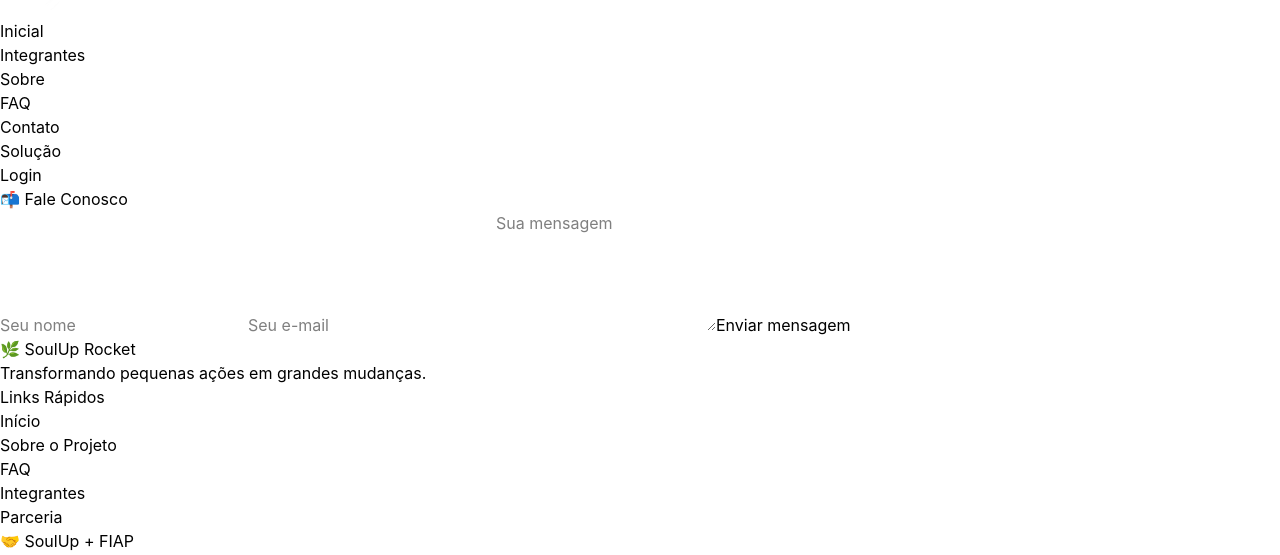
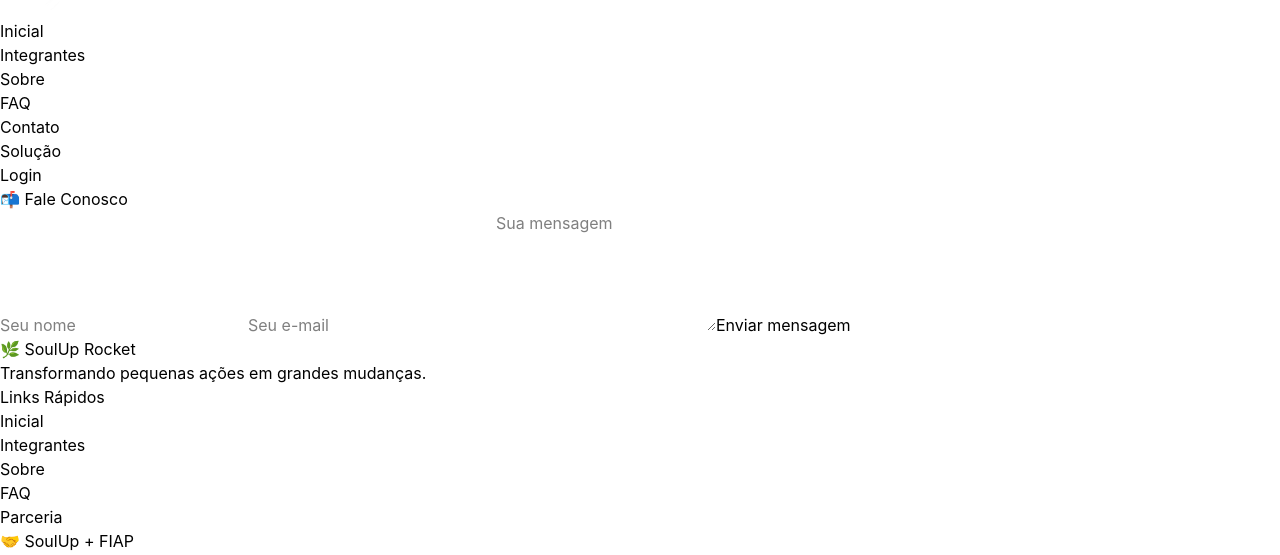
Before and after one commit to TailyniDev/SOUL-UP---Challenger, a React (Vite) app in the folder soul-up-rocket/: page /contato in a window 1280 px wide. Shown: the part 319-874 px from the top of the page. Built offline with nearby package versions, Linux system fonts and the light colour scheme.

Commit message:
feat: adiciona navegacao com Link do react-router

```diff
--- a/soul-up-rocket/src/components/Cabecalho/index.tsx
+++ b/soul-up-rocket/src/components/Cabecalho/index.tsx
@@ -1,4 +1,5 @@
-import logo from '../../assets/imgs/Logo.png';
+import logo from "../../assets/imgs/Logo.png";
+import { Link } from "react-router-dom";
 
 export default function Cabecalho() {
   return (
@@ -8,13 +9,27 @@
       </div>
       <nav>
         <ul>
-          <li>Inicial</li>
-          <li>Integrantes</li>
-          <li>Sobre</li>
-          <li>FAQ</li>
-          <li>Contato</li>
-          <li>Solução</li>
-          <li>Login</li>
+          <li>
+            <Link to="/">Inicial</Link>
+          </li>
+          <li>
+            <Link to="/integrantes">Integrantes</Link>
+          </li>
+          <li>
+            <Link to="/sobre">Sobre</Link>
+          </li>
+          <li>
+            <Link to="/faq">FAQ</Link>
+          </li>
+          <li>
+            <Link to="/contato">Contato</Link>
+          </li>
+          <li>
+            <Link to="/solucao">Solução</Link>
+          </li>
+          <li>
+            <Link to="/login">Login</Link>
+          </li>
         </ul>
       </nav>
     </header>
--- a/soul-up-rocket/src/components/Rodape/index.tsx
+++ b/soul-up-rocket/src/components/Rodape/index.tsx
@@ -1,14 +1,23 @@
+import { Link } from 'react-router-dom'
+
 export default function Rodape() {
   return (
     <footer>
       <div><span>🌿</span> SoulUp Rocket<p>Transformando pequenas ações em grandes mudanças.</p></div>
       <div>
         <h4>Links Rápidos</h4>
-        <ul>
-          <li>Início</li>
-          <li>Sobre o Projeto</li>
-          <li>FAQ</li>
-          <li>Integrantes</li>
+        <ul><li>
+            <Link to="/">Inicial</Link>
+          </li>
+          <li>
+            <Link to="/integrantes">Integrantes</Link>
+          </li>
+          <li>
+            <Link to="/sobre">Sobre</Link>
+          </li>
+          <li>
+            <Link to="/faq">FAQ</Link>
+          </li>
         </ul>
       </div>
 
--- a/soul-up-rocket/src/pages/Home/index.tsx
+++ b/soul-up-rocket/src/pages/Home/index.tsx
@@ -1,3 +1,5 @@
+import { Link } from "react-router-dom";
+
 export default function Home() {
   return (
     <>
@@ -9,8 +11,8 @@
       </p>
 
       <div>
-        <a href="/login">Começar agora 🚀</a>
-        <a href="/sobre">Saiba mais</a>
+        <Link to="/login">Começar agora 🚀</Link>
+        <Link to="/sobre">Saiba mais</Link>
       </div>
 
       <div>
```
